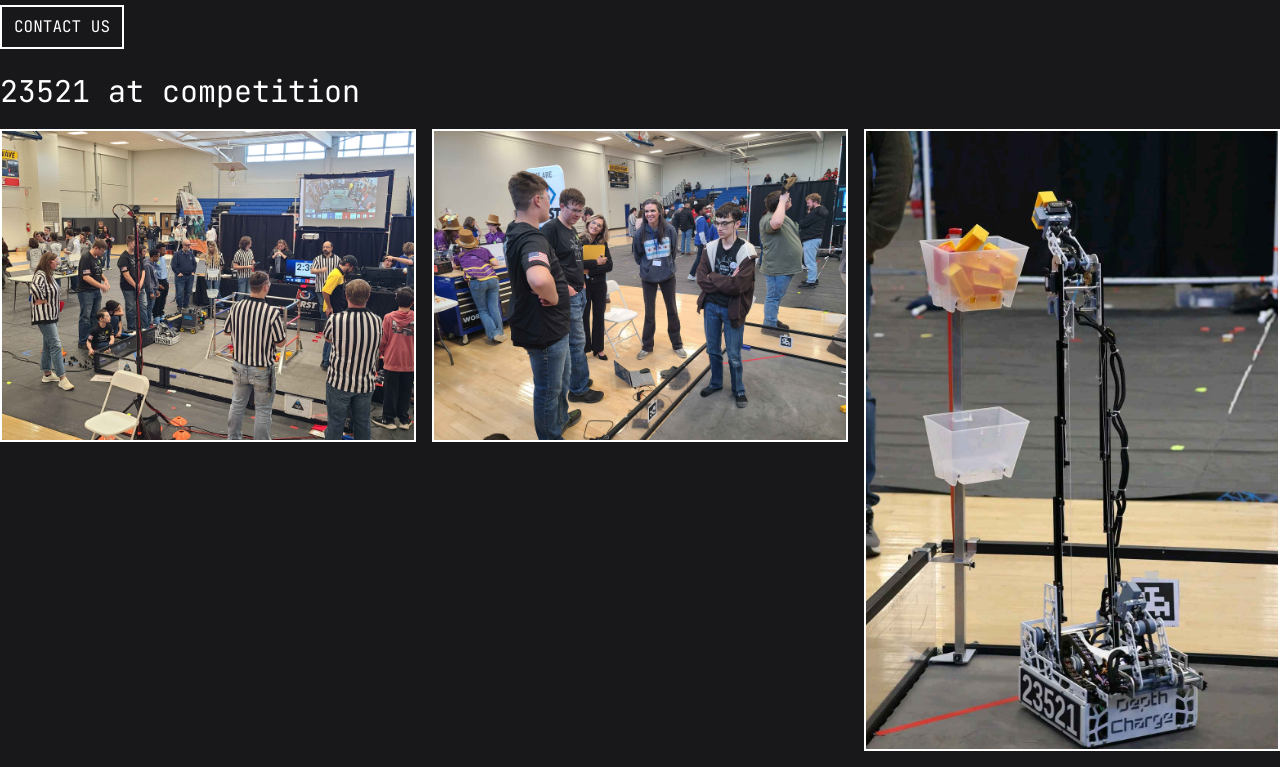
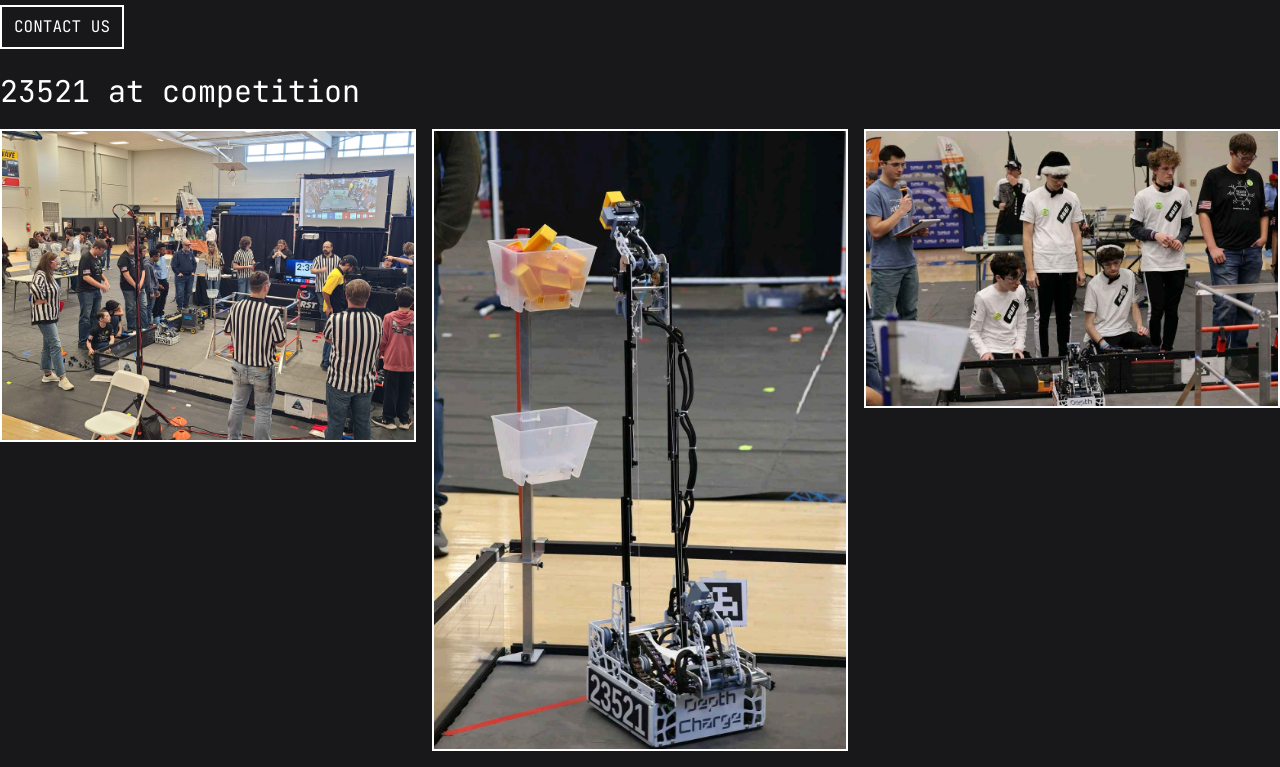
Before and after one commit to 23521-Desoto-Technix/dtweb, a Next.js app: page / in a window 1280 px wide. Shown: the part 800-1567 px from the top of the page. Built offline with nearby package versions, Linux system fonts and the light colour scheme.

Commit message:
fix(Home): comment out unused image imports for cleaner code

```diff
--- a/app/page.tsx
+++ b/app/page.tsx
@@ -5,10 +5,10 @@ import ContactUsButton from "./components/ContactUsButton";
 import Image from "next/image";
 import Button from "./components/Button";
 import i1 from '../public/hpimages/1.jpg'
-import i2 from '../public/hpimages/2.jpg'
+//import i2 from '../public/hpimages/2.jpg'
 import i3 from '../public/hpimages/3.jpg'
 import i4 from '../public/hpimages/4.jpg'
-import i5 from '../public/hpimages/5.jpg'
+//import i5 from '../public/hpimages/5.jpg'
 
 export default function Home() {
   return (
@@ -28,10 +28,10 @@ export default function Home() {
           <div className="grid grid-cols-1 sm:grid-cols-1 md:grid-cols-2 lg:grid-cols-3 gap-4">
             {[
               { src: i1, alt: '' },
-              { src: i2, alt: '' },
+              //{ src: i2, alt: '' },
               { src: i3, alt: '' },
               { src: i4, alt: '' },
-              { src: i5, alt: '' },
+              //{ src: i5, alt: '' },
               // Add more images as needed
             ].map((image, index) => (
               <Image
```
